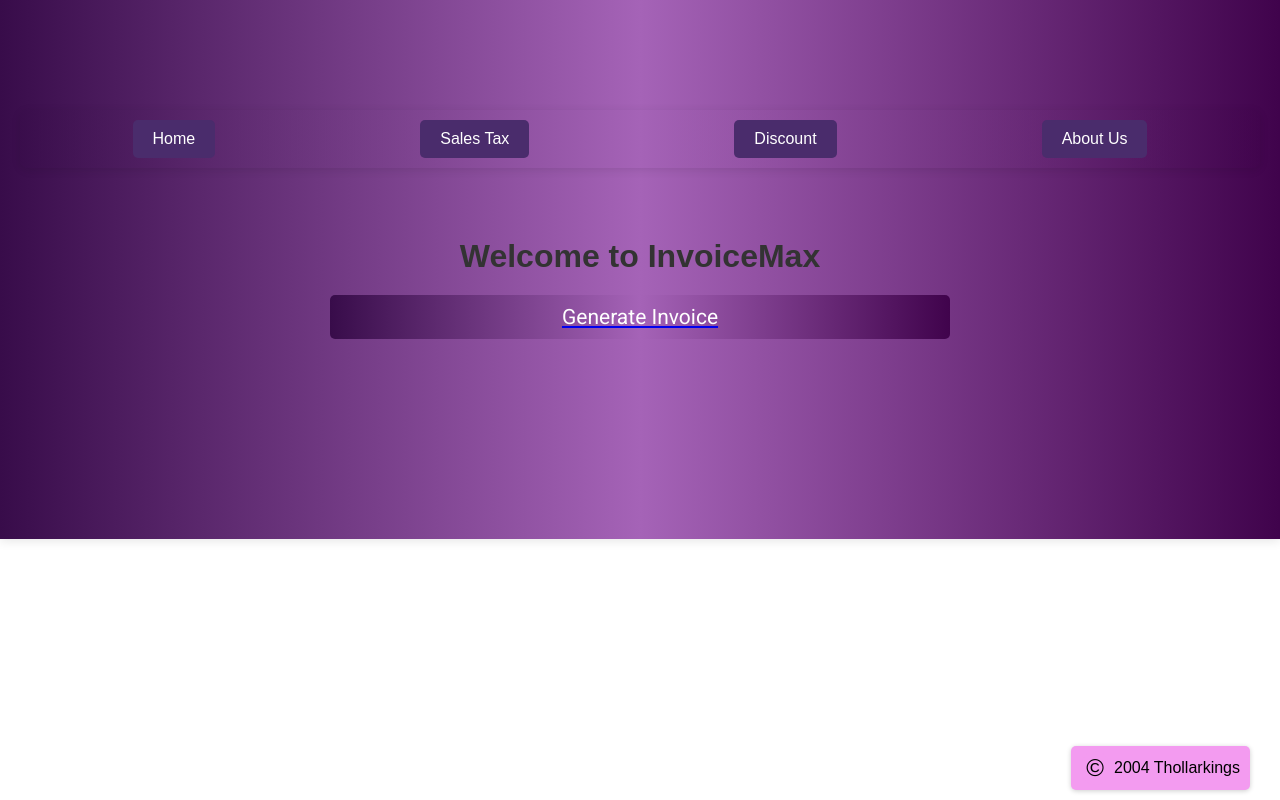
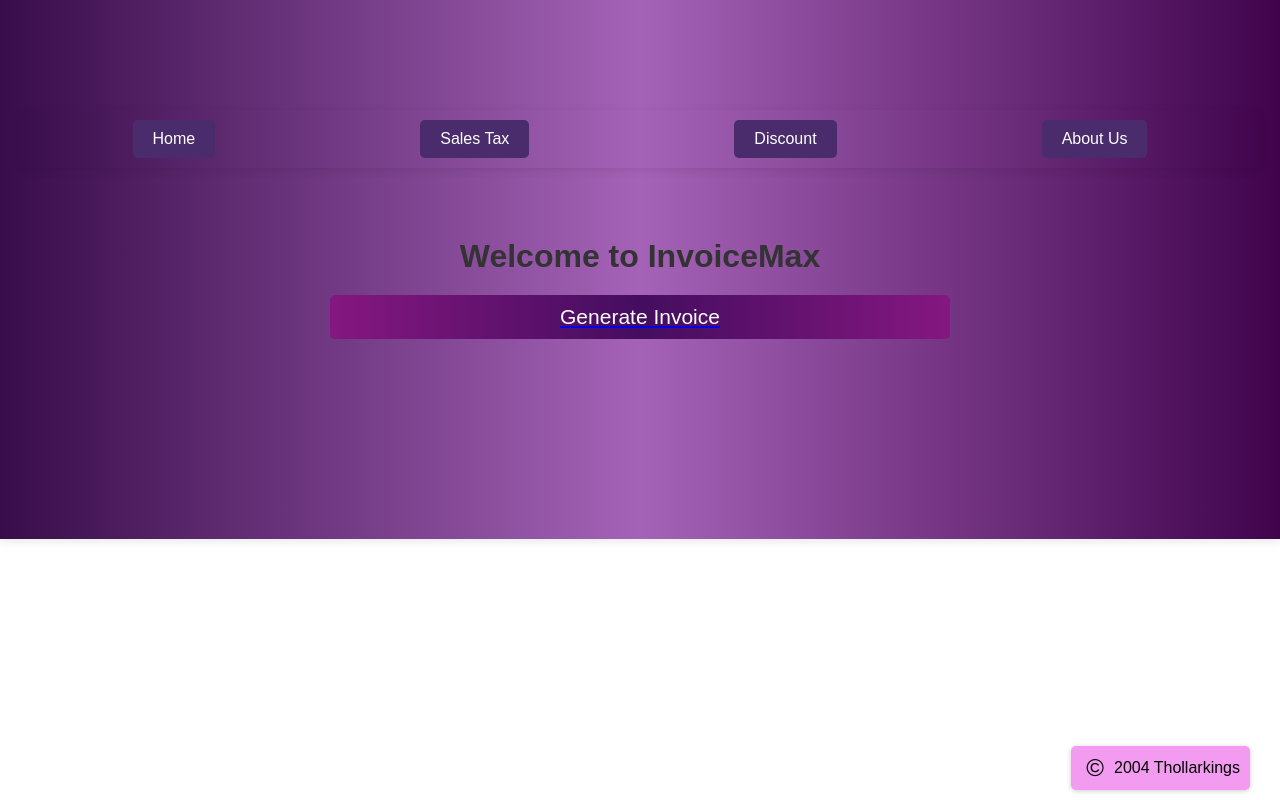
Before and after one commit to Thollarkings/InvoiceMax, a React (Create React App) app: page / in a window 1280 px wide. Built offline with nearby package versions, Linux system fonts and the light colour scheme.

Commit message:
Updated the landing page

```diff
--- a/src/styles/App.css
+++ b/src/styles/App.css
@@ -1,4 +1,4 @@
-@import url('https://fonts.googleapis.com/css2?family=Roboto:wght@400;700&display=swap');
+
 /* General styles for the app container */
 .app-container {
   max-width: 100%;
@@ -11,10 +11,10 @@
 }
 
 .button-invoice {
-  font-family: 'Roboto', sans-serif; /* Apply the Roboto font */
+
   font-size: 21px; /* Set font size to 21px */
   max-width: 50%;
-  background: linear-gradient(90deg, #380c4a, #a563b7, #40034c);
+  background: linear-gradient(90deg, #851781, #440d5f, #851781);
   color: white;
   padding: 10px 20px;
   border: none;
@@ -22,13 +22,13 @@
   cursor: pointer;
   display: block;
   margin: 0 auto;
-  text-decoration: none; /* Ensure no underline */
-  outline: none; /* Remove outline */
-  transition: transform 0.3s ease; /* Smooth transition for scaling */
+
+
+  transition: transform 0.5s ease; /* Smooth transition for scaling */
 }
 
 .button-invoice:hover {
-  transform: scale(1.5); /* Enlarge the button */
+  transform: scale(1.2); /* Enlarge the button */
 }
 
 /* Header styles */
```
